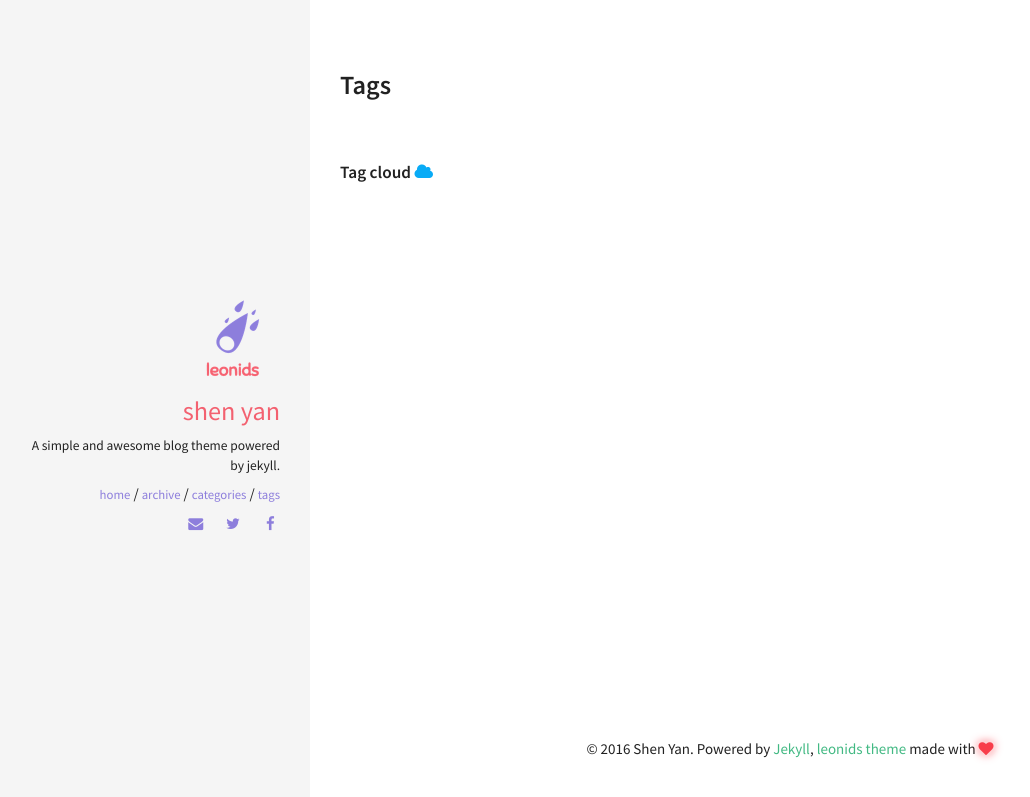
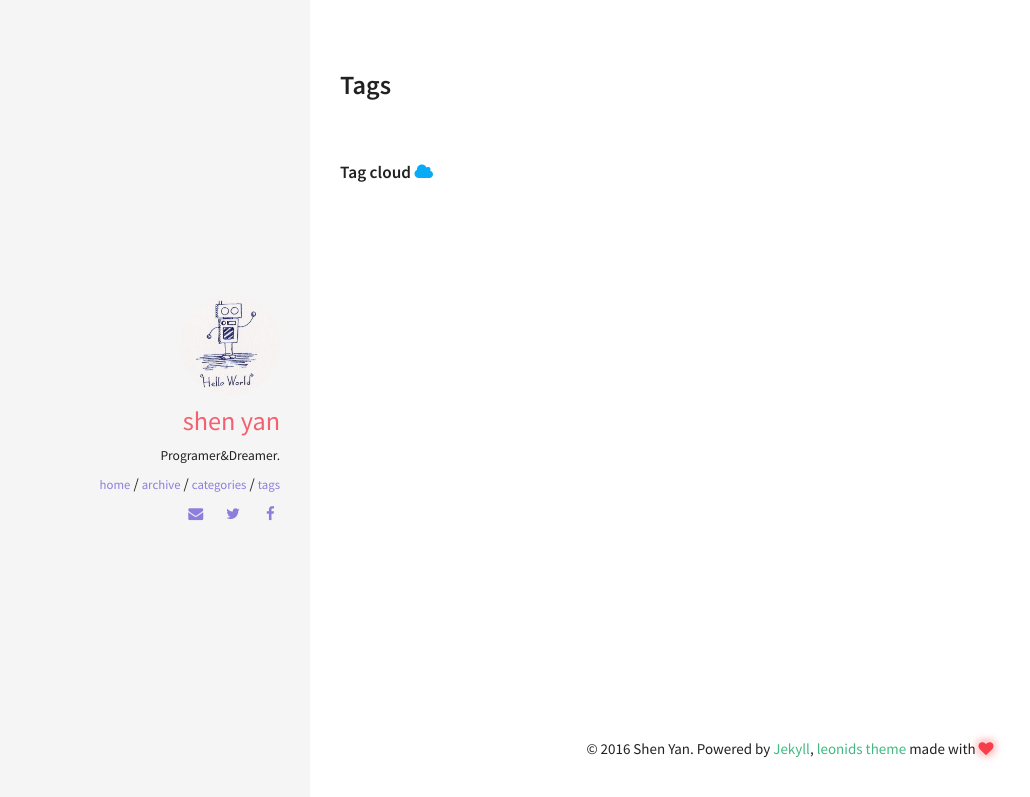
Before and after one commit to yanshentracy/jkdemo, a Jekyll site: the page built from tags.html, in a window 1280 px wide. Shown: the top 797 px of the page, without its empty margins (10-1040 px from the left). Built offline with Jekyll 4.4.1, drawn with Linux system fonts in a browser that asks for light colours; nearby versions of some CDN libraries; library files that are not in the unit come from our copies.

Commit message:
personal info

```diff
--- a/_config.yml
+++ b/_config.yml
@@ -34,9 +34,9 @@ kramdown:
 #
 owner:
   name: "Shen Yan"
-  avatar: leonids-logo.png
+  avatar: HelloWorld.png
   job:
-  bio: "A simple and awesome blog theme powered by jekyll."
+  bio: "Programer&Dreamer."
   email: "yanshentracy@gmail.com"
   disqus-shortname:
   twitter: "yuaner"
```
Also changed, not shown: img/HelloWorld.PNG (added).
